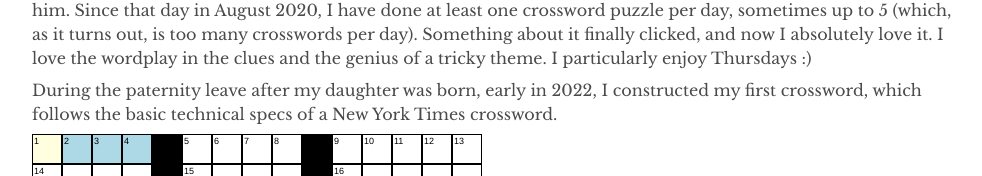
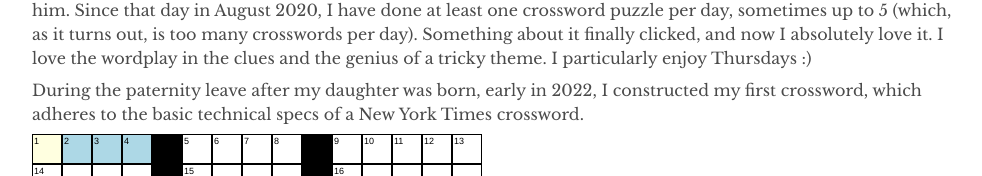
Before and after one commit to marker004/mark-website, a Next.js app: page /crosswords in a window 1280 px wide. Shown: the part 306-482 px from the top of the page, without its empty margins (148-1130 px from the left). Built offline with nearby package versions, Linux system fonts and the light colour scheme.

Commit message:
update copy in crossword page

```diff
--- a/src/app/crosswords/page.tsx
+++ b/src/app/crosswords/page.tsx
@@ -12,7 +12,7 @@ export default function crosswords() {
       `Then during the pandemic, a friend told me he thought I'd be good at crosswords and asked me to do one with him. Since that day in August 2020,
       I have done at least one crossword puzzle per day, sometimes up to 5 (which, as it turns out, is too many crosswords per day). Something about it finally clicked, and now I absolutely love it.
       I love the wordplay in the clues and the genius of a tricky theme. I particularly enjoy Thursdays :)`,
-      `During the paternity leave after my daughter was born, early in 2022, I constructed my first crossword, which follows the basic technical specs of a New York Times crossword.`,
+      `During the paternity leave after my daughter was born, early in 2022, I constructed my first crossword, which adheres to the basic technical specs of a New York Times crossword.`,
     ],
   };
 
```
